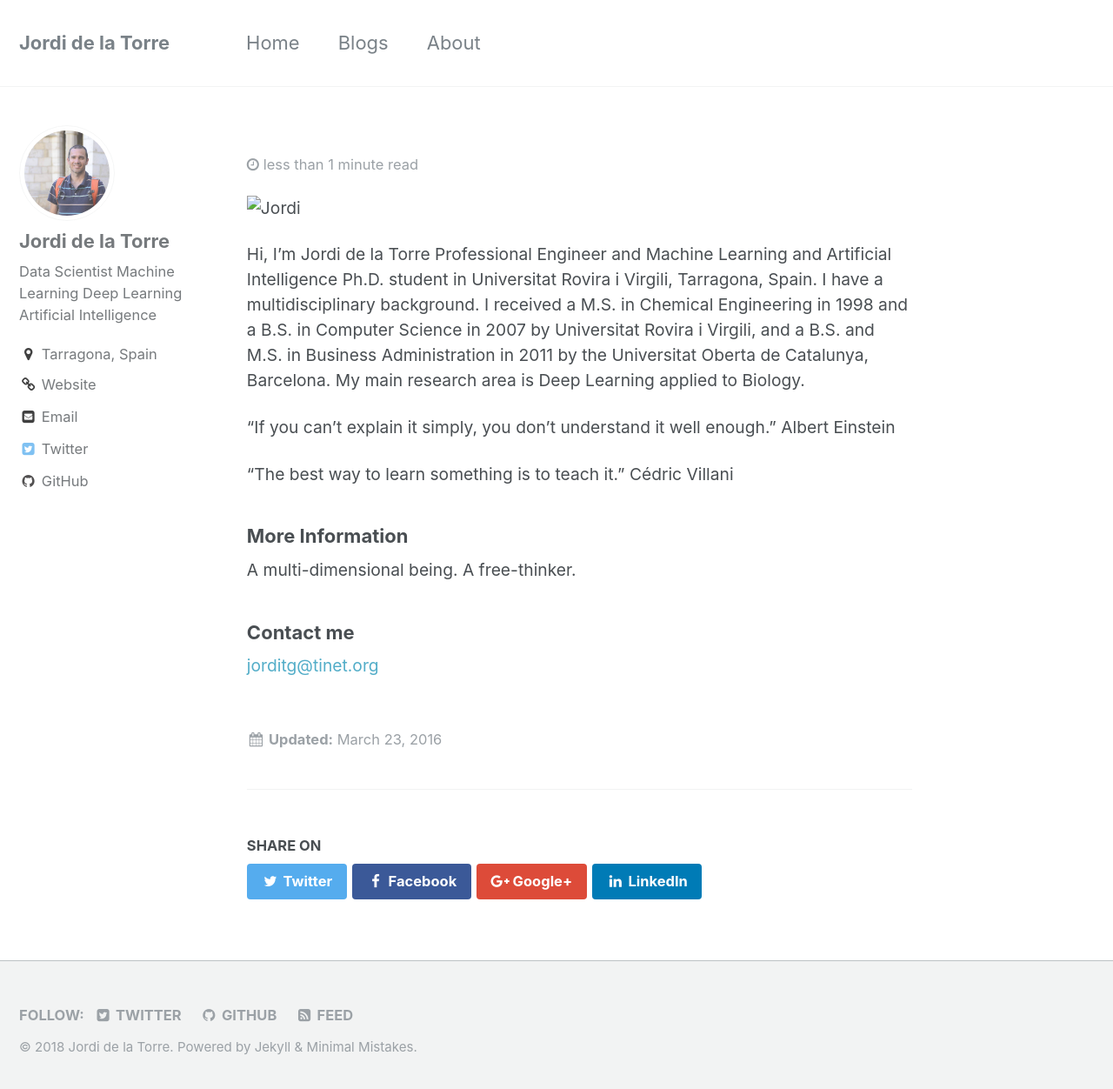
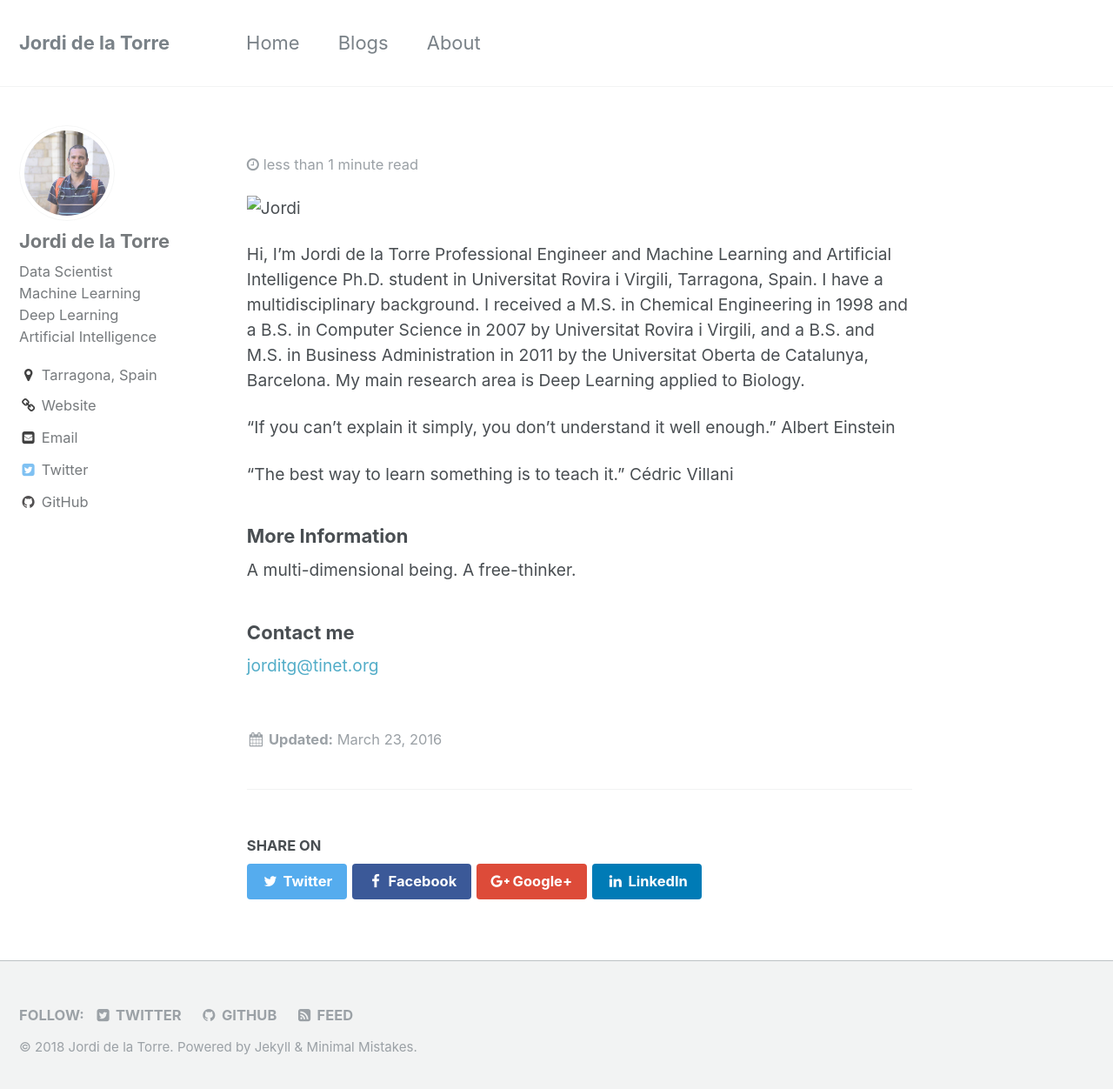
Before and after one commit to jorditg/jorditg.github.io, a Jekyll site: the page built from about.md, in a window 1280 px wide and 1260 px high. Shown: the top 1252 px of the window at 87% size. Built offline with Jekyll 4.4.1, drawn with Linux system fonts in a browser that asks for light colours.

```diff
--- a/_config.yml
+++ b/_config.yml
@@ -79,7 +79,7 @@ analytics:
 author:
   name             : "Jordi de la Torre"
   avatar           : "/assets/images/bio.png" # path of avatar image, e.g. "/assets/images/bio-photo.jpg"
-  bio              : "Data Scientist\n Machine Learning\n Deep Learning\n Artificial Intelligence"
+  bio              : "Data Scientist<br /> Machine Learning<br /> Deep Learning<br /> Artificial Intelligence"
   location         : "Tarragona, Spain"
   email            : jorditg@tinet.org
   uri              : http://jorditg.github.io
```
